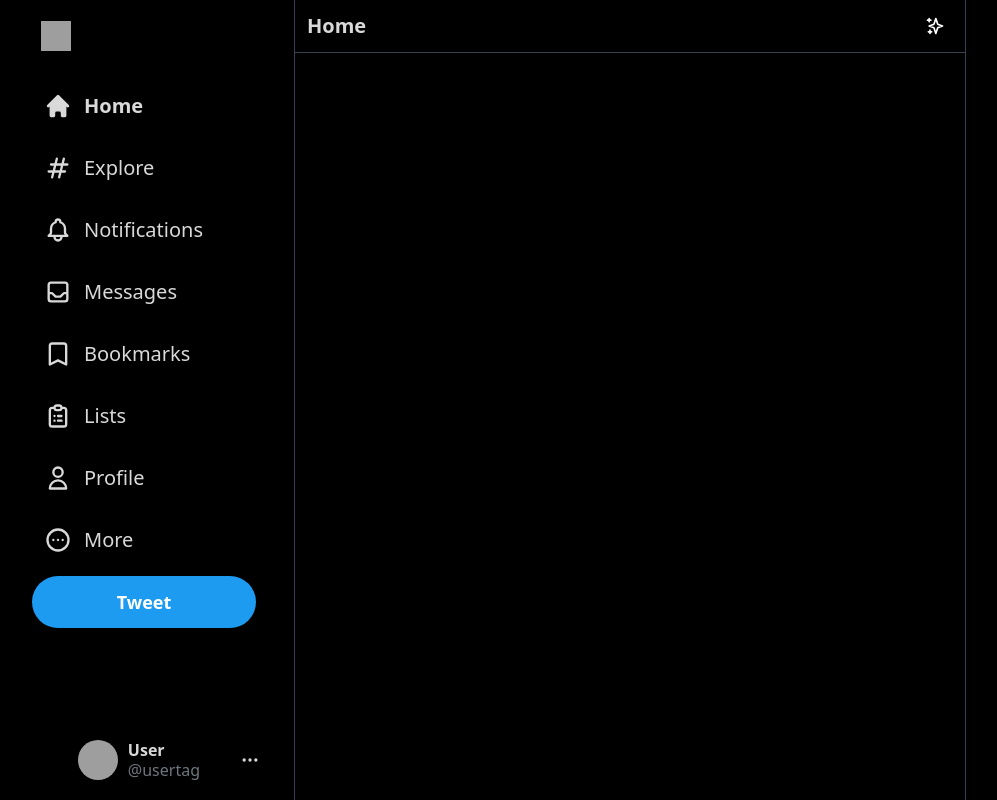
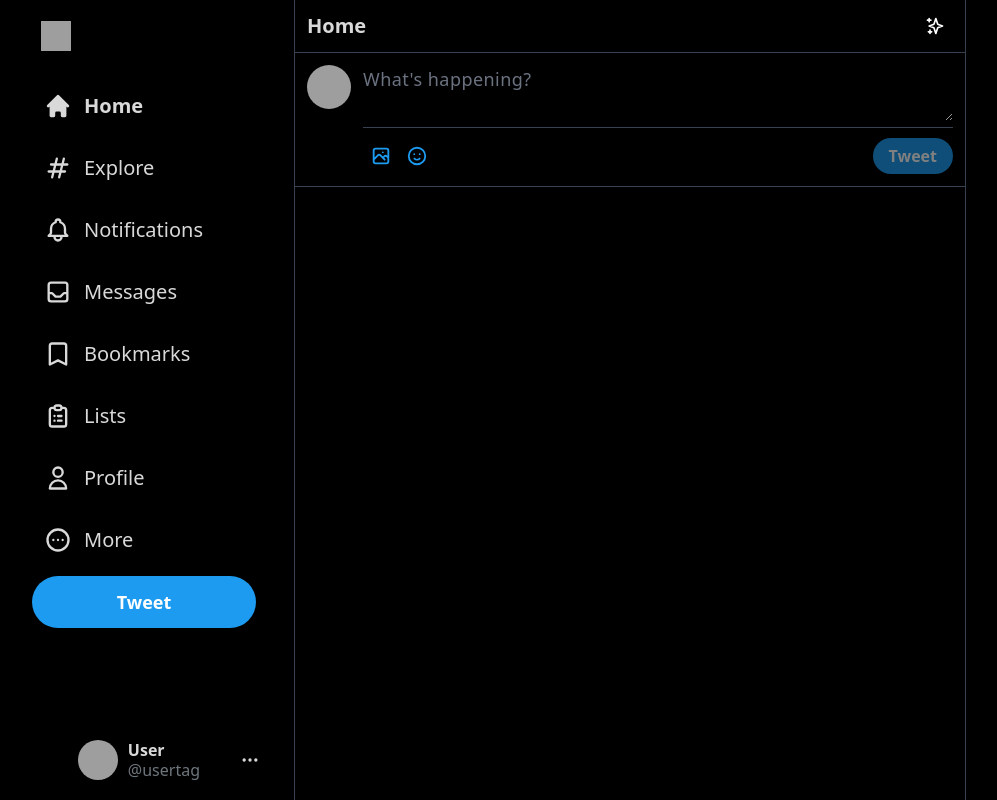
Before and after one commit to h4rb4rd/twitter-app, a Next.js app: page / in a window 1280 px wide. Shown: the whole page, without its empty margins (76-1073 px from the left). Built offline with nearby package versions, Linux system fonts and the light colour scheme; no server answers; grey boxes are pictures that could not be loaded.

Commit message:
feat: add input & implement post upload logic

```diff
--- /dev/null
+++ b/firebase.ts
@@ -0,0 +1,20 @@
+// Import the functions you need from the SDKs you need
+import { initializeApp, getApp, getApps } from 'firebase/app'
+import { getFirestore } from 'firebase/firestore'
+import { getStorage } from 'firebase/storage'
+
+const firebaseConfig = {
+	apiKey: process.env.NEXT_PUBLIC_FIREBASE_API_KEY,
+	authDomain: process.env.NEXT_PUBLIC_FIREBASE_AUTH_DOMAIN,
+	projectId: process.env.NEXT_PUBLIC_FIREBASE_PROJECT_ID,
+	storageBucket: process.env.NEXT_PUBLIC_FIREBASE_STORAGE_BUCKET,
+	messagingSenderId: process.env.NEXT_PUBLIC_FIREBASE_MESSAGING_SENDER_ID,
+	appId: process.env.NEXT_PUBLIC_FIREBASE_APP_ID,
+}
+
+const app = !getApps().length ? initializeApp(firebaseConfig) : getApp()
+const db = getFirestore()
+const storage = getStorage()
+
+export default app
+export { db, storage }
--- a/package.json
+++ b/package.json
@@ -7,6 +7,8 @@
 	},
 	"dependencies": {
 		"@heroicons/react": "^1.0.6",
+		"emoji-picker-react": "^3.5.1",
+		"firebase": "^9.8.4",
 		"next": "latest",
 		"react": "18.1.0",
 		"react-dom": "18.1.0"
--- a/src/components/Feed/Feed.tsx
+++ b/src/components/Feed/Feed.tsx
@@ -1,4 +1,6 @@
 import { SparklesIcon } from '@heroicons/react/outline'
+
+import Input from './components/Input'
 
 const Feed = () => {
 	return (
@@ -9,7 +11,7 @@ const Feed = () => {
 					<SparklesIcon className='h-5 text-white' />
 				</div>
 			</div>
-			{/* Input */}
+			<Input />
 			<div className='pb-72'>{/* Posts */}</div>
 		</div>
 	)
--- /dev/null
+++ b/src/components/Feed/components/Input/Input.tsx
@@ -0,0 +1,72 @@
+import { useRef, useState, ChangeEvent } from 'react'
+
+import Textarea from './components/Textarea'
+import Icons from './components/Icons'
+import Button from './components/Button'
+
+const Input = () => {
+	const [loading, setLoading] = useState(false)
+	const [selectedFile, setSelectedFile] = useState<string | null>(null)
+	const [inputValue, setInputValue] = useState('')
+	const [showEmojis, setShowEmojis] = useState(false)
+
+	const filePickerRef = useRef<null | HTMLInputElement>(null)
+
+	const addImageToPost = (e: ChangeEvent<HTMLInputElement>) => {
+		const reader = new FileReader()
+
+		if (e.target && e.target.files) {
+			reader.readAsDataURL(e.target.files[0])
+		}
+
+		reader.onload = readerEvent => {
+			if (readerEvent.target && typeof readerEvent.target.result === 'string')
+				setSelectedFile(readerEvent.target.result)
+		}
+	}
+
+	return (
+		<div
+			className={`border-b border-gray-700 p-3 flex space-x-3 overflow-y-scroll scrollbar-hide ${
+				loading && 'opacity-60'
+			}`}
+		>
+			<img
+				src='https://lh3.googleusercontent.com/ogw/ADea4I6He6BMbmqmLPhRRBOm6zUel9Bl6vfa0Y2P0AJm=s32-c-mo'
+				alt=''
+				className='h-11 w-11 rounded-full cursor-pointer'
+			/>
+			<div className='divide-y divide-gray-700 w-full'>
+				<Textarea
+					selectedFile={selectedFile}
+					inputValue={inputValue}
+					setInputValue={setInputValue}
+					setSelectedFile={setSelectedFile}
+				/>
+				{!loading && (
+					<div className='flex items-center justify-between pt-2.5'>
+						<Icons
+							showEmojis={showEmojis}
+							filePickerRef={filePickerRef}
+							inputValue={inputValue}
+							setShowEmojis={setShowEmojis}
+							addImageToPost={addImageToPost}
+							setInputValue={setInputValue}
+						/>
+						<Button
+							inputValue={inputValue}
+							selectedFile={selectedFile}
+							loading={loading}
+							setLoading={setLoading}
+							setInputValue={setInputValue}
+							setSelectedFile={setSelectedFile}
+							setShowEmojis={setShowEmojis}
+						/>
+					</div>
+				)}
+			</div>
+		</div>
+	)
+}
+
+export default Input
--- /dev/null
+++ b/src/components/Feed/components/Input/components/Button.tsx
@@ -0,0 +1,69 @@
+import { Dispatch, SetStateAction } from 'react'
+import { getDownloadURL, ref, uploadString } from '@firebase/storage'
+import {
+	addDoc,
+	collection,
+	doc,
+	serverTimestamp,
+	updateDoc,
+} from '@firebase/firestore'
+
+import { db, storage } from '../../../../../../firebase'
+
+interface ButtonProps {
+	inputValue: string
+	selectedFile: string | null
+	loading: boolean
+	setLoading: Dispatch<SetStateAction<boolean>>
+	setInputValue: Dispatch<SetStateAction<string>>
+	setSelectedFile: Dispatch<SetStateAction<string | null>>
+	setShowEmojis: Dispatch<SetStateAction<boolean>>
+}
+
+const Button = ({
+	inputValue,
+	selectedFile,
+	loading,
+	setLoading,
+	setInputValue,
+	setSelectedFile,
+	setShowEmojis,
+}: ButtonProps) => {
+	const sendPost = async () => {
+		if (loading) return
+		setLoading(true)
+
+		const docRef = await addDoc(collection(db, 'posts'), {
+			text: inputValue,
+			timestamp: serverTimestamp(),
+		})
+
+		const imageRef = ref(storage, `posts/${docRef.id}/image`)
+
+		if (selectedFile) {
+			await uploadString(imageRef, selectedFile, 'data_url').then(async () => {
+				const downloadURL = await getDownloadURL(imageRef)
+				await updateDoc(doc(db, 'posts', docRef.id), {
+					image: downloadURL,
+				})
+			})
+		}
+
+		setLoading(false)
+		setInputValue('')
+		setSelectedFile(null)
+		setShowEmojis(false)
+	}
+
+	return (
+		<button
+			className='bg-[#1d9bf0] text-white rounded-full px-4 py-1.5 font-bold shadow-md hover:bg-[#1a8cd8] disabled:hover:bg-[#1d9bf0] disabled:opacity-50 disabled:cursor-default'
+			disabled={!inputValue && !selectedFile}
+			onClick={sendPost}
+		>
+			Tweet
+		</button>
+	)
+}
+
+export default Button
--- /dev/null
+++ b/src/components/Feed/components/Input/components/EmojiPicker.tsx
@@ -0,0 +1,64 @@
+import { useState, MouseEvent, useRef, Dispatch, SetStateAction } from 'react'
+import dynamic from 'next/dynamic'
+import { EmojiHappyIcon } from '@heroicons/react/outline'
+import { IEmojiData } from 'emoji-picker-react'
+
+import { useClickOutside } from '../../../../../hooks/useOnClickOutside'
+
+const Picker = dynamic(() => import('emoji-picker-react'), {
+	ssr: false,
+})
+
+const hiddenFlags = {
+	flags: false,
+	animals_nature: false,
+	food_drink: false,
+	travel_places: false,
+	activities: false,
+	objects: false,
+	symbols: false,
+	recently_used: false,
+}
+
+interface EmojiPickerProps {
+	showEmojis: boolean
+	inputValue: string
+	setShowEmojis: Dispatch<SetStateAction<boolean>>
+	setInputValue: (value: string) => void
+}
+
+const EmojiPicker = ({
+	inputValue,
+	showEmojis,
+	setShowEmojis,
+	setInputValue,
+}: EmojiPickerProps) => {
+	const pickerRef = useRef(null)
+
+	const onEmojiClick = (event: MouseEvent, data: IEmojiData) => {
+		setShowEmojis(false)
+		setInputValue(inputValue + data.emoji)
+	}
+
+	const closeEmojiBar = () => {
+		setShowEmojis(false)
+	}
+
+	useClickOutside(pickerRef, closeEmojiBar)
+
+	return (
+		<>
+			<div className='icon relative' onClick={() => setShowEmojis(!showEmojis)}>
+				<EmojiHappyIcon className='text-[#1d9bf0] h-[22px]' />
+			</div>
+
+			{showEmojis && (
+				<div className='picker' ref={pickerRef}>
+					<Picker onEmojiClick={onEmojiClick} groupVisibility={hiddenFlags} />
+				</div>
+			)}
+		</>
+	)
+}
+
+export default EmojiPicker
--- /dev/null
+++ b/src/components/Feed/components/Input/components/Icons.tsx
@@ -0,0 +1,44 @@
+import { ChangeEvent, Dispatch, MutableRefObject, SetStateAction } from 'react'
+import { PhotographIcon } from '@heroicons/react/outline'
+
+import EmojiPicker from './EmojiPicker'
+
+interface IconsProps {
+	showEmojis: boolean
+	filePickerRef: MutableRefObject<HTMLInputElement | null>
+	inputValue: string
+	setShowEmojis: Dispatch<SetStateAction<boolean>>
+	addImageToPost: (e: ChangeEvent<HTMLInputElement>) => void
+	setInputValue: Dispatch<SetStateAction<string>>
+}
+
+const Icons = ({
+	filePickerRef,
+	inputValue,
+	showEmojis,
+	setShowEmojis,
+	addImageToPost,
+	setInputValue,
+}: IconsProps) => {
+	return (
+		<div className='flex items-center'>
+			<div className='icon' onClick={() => filePickerRef.current?.click()}>
+				<PhotographIcon className='text-[#1d9bf0] h-[22px]' />
+				<input
+					type='file'
+					ref={filePickerRef}
+					hidden
+					onChange={addImageToPost}
+				/>
+			</div>
+			<EmojiPicker
+				inputValue={inputValue}
+				showEmojis={showEmojis}
+				setShowEmojis={setShowEmojis}
+				setInputValue={setInputValue}
+			/>
+		</div>
+	)
+}
+
+export default Icons
--- /dev/null
+++ b/src/components/Feed/components/Input/components/Textarea.tsx
@@ -0,0 +1,45 @@
+import { XIcon } from '@heroicons/react/outline'
+
+interface TextareaProps {
+	inputValue: string
+	selectedFile: string | null
+	setInputValue: (value: string) => void
+	setSelectedFile: (value: string | null) => void
+}
+
+const Textarea = ({
+	selectedFile,
+	inputValue,
+	setInputValue,
+	setSelectedFile,
+}: TextareaProps) => {
+	return (
+		<div className={`${selectedFile && 'pb-7'} ${inputValue && 'space-y-2.5'}`}>
+			<textarea
+				value={inputValue}
+				onChange={e => setInputValue(e.target.value)}
+				placeholder="What's happening?"
+				rows={2}
+				className='bg-transparent outline-none text-[#d9d9d9] text-lg placeholder-gray-500 tracking-wide w-full min-h-[50px]'
+			/>
+			{/* select */}
+			{selectedFile && (
+				<div className='relative'>
+					<div
+						className='absolute w-8 h-8 bg-[#15181c] hover:bg-[#272c26] bg-opacity-75 rounded-full flex items-center justify-center top-1 left-1 cursor-pointer'
+						onClick={() => setSelectedFile(null)}
+					>
+						<XIcon className='text-white h-5' />
+					</div>
+					<img
+						src={selectedFile}
+						alt=''
+						className='rounded-2xl max-h-80 object-contain'
+					/>
+				</div>
+			)}
+		</div>
+	)
+}
+
+export default Textarea
--- /dev/null
+++ b/src/components/Feed/components/Input/index.ts
@@ -0,0 +1,3 @@
+import Input from './Input'
+
+export default Input
--- /dev/null
+++ b/src/hooks/useOnClickOutside.ts
@@ -0,0 +1,27 @@
+import { MutableRefObject, useEffect } from 'react'
+
+export const useClickOutside = (
+	ref: MutableRefObject<HTMLElement | null>,
+	handler: () => void
+) => {
+	useEffect(() => {
+		const listener = (event: MouseEvent | TouchEvent) => {
+			if (
+				event.target instanceof HTMLElement &&
+				(!ref.current || ref.current.contains(event.target))
+			) {
+				return
+			}
+
+			handler()
+		}
+
+		document.addEventListener('mousedown', listener)
+		document.addEventListener('touchstart', listener)
+
+		return () => {
+			document.removeEventListener('mousedown', listener)
+			document.removeEventListener('touchstart', listener)
+		}
+	}, [ref, handler])
+}
--- a/src/styles/globals.css
+++ b/src/styles/globals.css
@@ -12,4 +12,36 @@
 	.hoverAnimation {
 		@apply hover:bg-[#d9d9d9] hover:bg-opacity-10 rounded-full cursor-pointer w-[52px] h-[52px] xl:w-auto xl:h-auto xl:py-3 xl:px-4 transition duration-200 ease-out;
 	}
+
+	.emoji-picker-react {
+		background: black;
+	}
+
+	.icon {
+		@apply cursor-pointer w-9 h-9 hover:bg-[#1d9bf0] hover:bg-opacity-10 flex items-center justify-center rounded-full transition ease-out;
+	}
+
+	.picker {
+		@apply absolute mt-[400px] max-w-xs rounded-3xl;
+	}
 }
+
+.emoji-picker-react {
+	background: #000 !important;
+	box-shadow: none !important;
+	border: 2px solid #1d9bf0 !important;
+}
+
+.emoji-categories button {
+	filter: invert(1) !important;
+}
+
+.emoji-group:before {
+	background: #000 !important;
+}
+
+.emoji-search {
+	color: #aaa !important;
+	background: #000 !important;
+	border: 1px solid #1d9bf0 !important;
+}
```
Also changed, not shown: 1 other file (tests, documents, lock files or other folders). Lines whose indentation alone changed are shown as unchanged.
